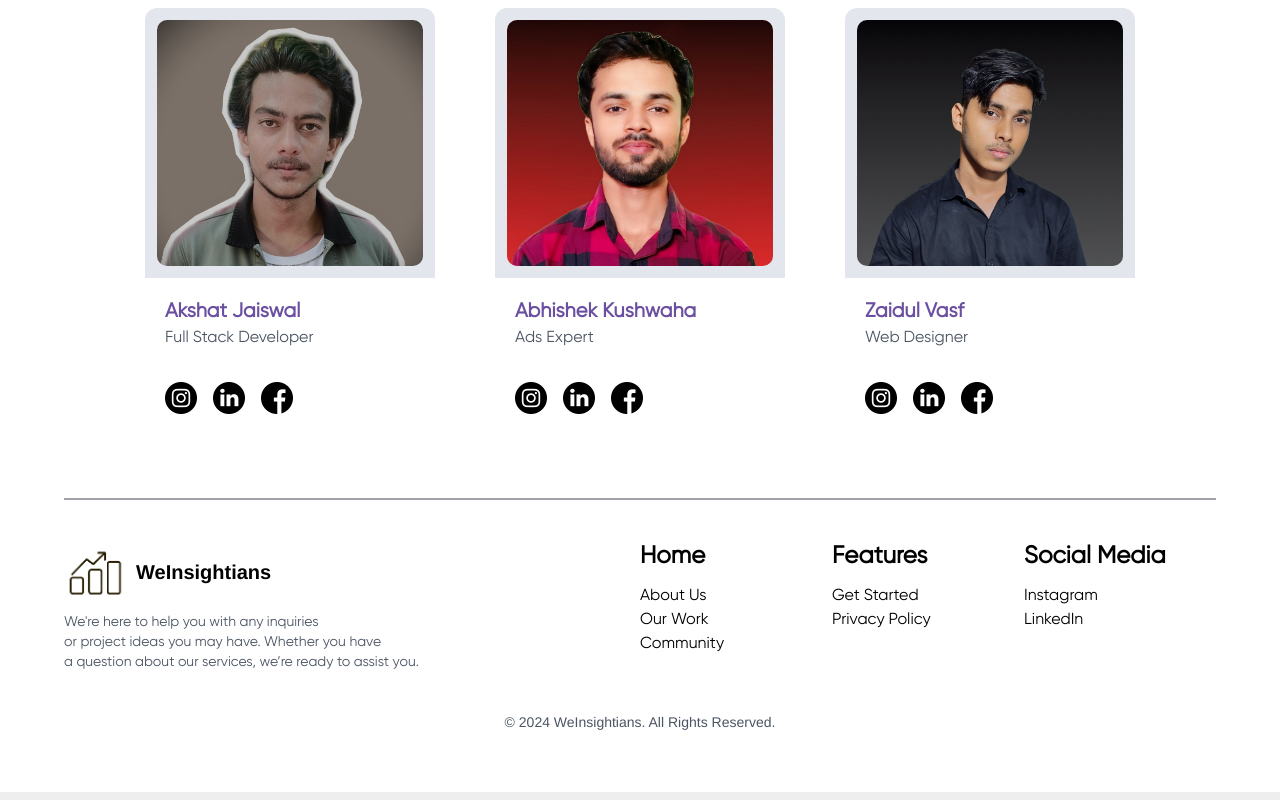
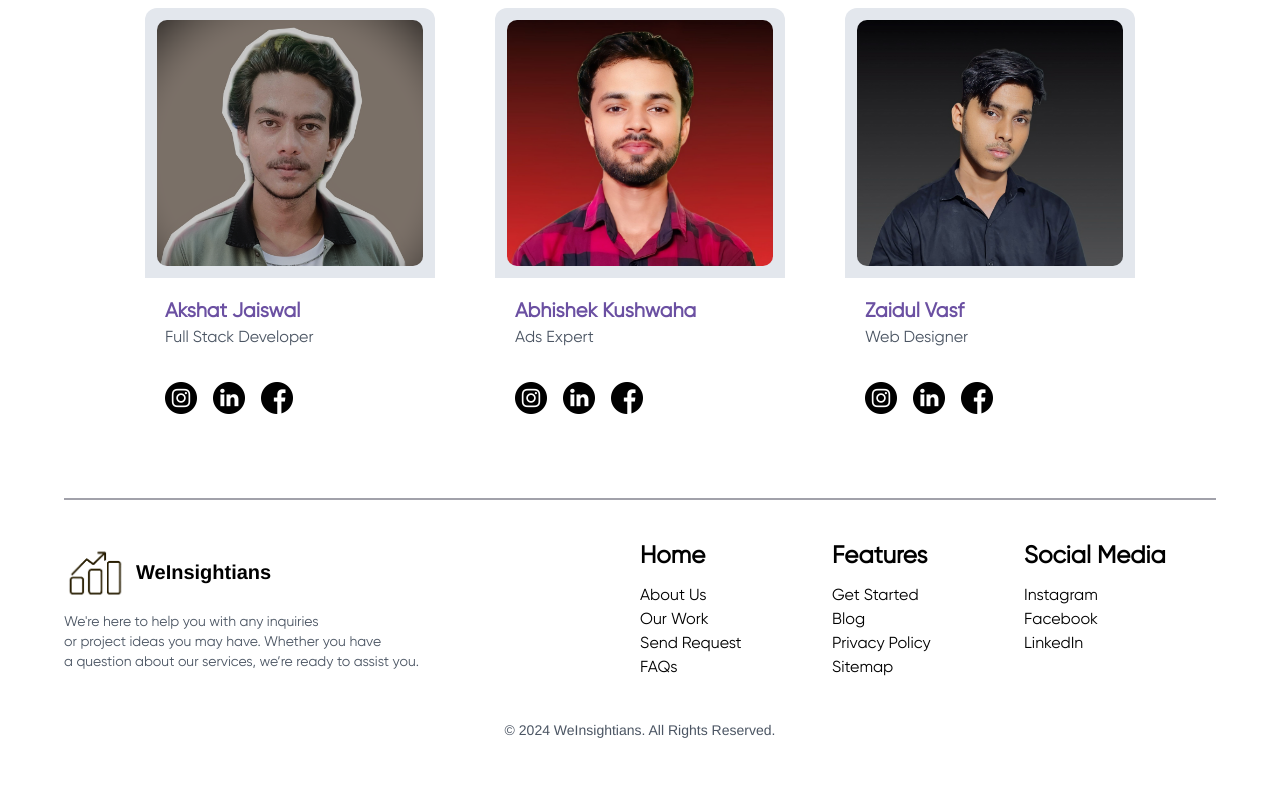
Before and after one commit to ZaidulV21/weinsightians-org, a React (Vite) app: page /about in a window 1280 px wide. Shown: the part 1268-2068 px from the top of the page. Built offline with nearby package versions, Linux system fonts and the light colour scheme; the HTML template or start-up script is replaced by a standard one.

Commit message:
Update Footer and Navbar: Refactor navigation links and contact information

```diff
--- a/src/components/Footer.jsx
+++ b/src/components/Footer.jsx
@@ -20,22 +20,26 @@ const Footer = () => {
                         <h3 className='font-semibold text-2xl'>Home</h3>
                         <ul className='text-base mt-3'>
                             <li className='hover:pl-4 transition-all duration-300'><NavLink to="/about">About Us</NavLink></li>
-                            <li className='hover:pl-4 transition-all duration-300'><NavLink to="/our-work">Our Work</NavLink></li>
-                            <li className='hover:pl-4 transition-all duration-300'><NavLink to="/community">Community</NavLink></li>
+                            <li className='hover:pl-4 transition-all duration-300'><NavLink to="/">Our Work</NavLink></li>
+                            <li className='hover:pl-4 transition-all duration-300'><NavLink to="/contact">Send Request</NavLink></li>
+                            <li className='hover:pl-4 transition-all duration-300'><NavLink to="/contact#faq">FAQs</NavLink></li>
                         </ul>
                     </div>
                     <div className='w-full mt-5 md:mt-0 md:w-1/3 font-[gilroy]'>
                         <h3 className='font-semibold text-2xl'>Features</h3>
                         <ul className='text-base mt-3'>
-                            <li className='hover:pl-4 transition-all duration-300'><NavLink to="/get-started">Get Started</NavLink></li>
-                            <li className='hover:pl-4 transition-all duration-300'><NavLink to="/privacy-policy">Privacy Policy</NavLink></li>
+                            <li className='hover:pl-4 transition-all duration-300'><NavLink to="/">Get Started</NavLink></li>
+                            <li className='hover:pl-4 transition-all duration-300'><NavLink to="/blog">Blog</NavLink></li>
+                            <li className='hover:pl-4 transition-all duration-300'><NavLink to="/privacy">Privacy Policy</NavLink></li>
+                            <li className='hover:pl-4 transition-all duration-300'><NavLink to="/sitemap">Sitemap</NavLink></li>
                         </ul>
                     </div>
                     <div className='w-full mt-5 md:mt-0 md:w-1/3 font-[gilroy]'>
                         <h3 className='font-semibold text-2xl'>Social Media</h3>
                         <ul className='text-base mt-3'>
-                            <li className='hover:pl-4 transition-all duration-300'><a href="https://instagram.com/whokilledakshhat" target="_blank" rel="noopener noreferrer">Instagram</a></li>
-                            <li className='hover:pl-4 transition-all duration-300'><a href="https://www.linkedin.com/in/akshatjaiswal4841" target="_blank" rel="noopener noreferrer">LinkedIn</a></li>
+                            <li className='hover:pl-4 transition-all duration-300'><a href="https://instagram.com/weinsightians" target="_blank" rel="noopener noreferrer">Instagram</a></li>
+                            <li className='hover:pl-4 transition-all duration-300'><a href="https://www.facebook.com/profile.php?id=61552381883595" target="_blank" rel="noopener noreferrer">Facebook</a></li>
+                            <li className='hover:pl-4 transition-all duration-300'><a href="https://www.linkedin.com/company/we-insightians/" target="_blank" rel="noopener noreferrer">LinkedIn</a></li>
                         </ul>
                     </div>
                 </div>
--- a/src/components/Navbar.jsx
+++ b/src/components/Navbar.jsx
@@ -78,9 +78,12 @@ const Navbar = () => {
 
         {/* Desktop Call Button */}
         <div className='hidden md:flex font-semibold items-center gap-6 font-[gilroy]'>
-          <button className='px-8 py-3 text-[#fff] rounded-full transition-all duration-500 border-2 bg-[#231746] hover:bg-[#534277]'>
+          <a
+            href="tel:+917309975088"
+            className='px-8 py-3 text-[#fff] rounded-full transition-all duration-500 border-2 bg-[#231746] hover:bg-[#534277]'
+          >
             Call Us
-          </button>
+          </a>
         </div>
 
         {/* Mobile Menu Button */}
@@ -177,9 +180,12 @@ const Navbar = () => {
           </div>
           {/* Mobile Call Button */}
           <div className="mt-auto mb-10 pb-6">
-            <button className='w-full px-8 py-3 text-[#fff] rounded-full transition-all duration-500 border-2 bg-[#231746] hover:bg-[#534277]'>
+            <a
+              href="tel:+917309975088"
+              className='w-full px-8 py-3 text-[#fff] rounded-full transition-all duration-500 border-2 bg-[#231746] hover:bg-[#534277]'
+            >
               Call Us
-            </button>
+            </a>
           </div>
         </div>
       </div>
```
